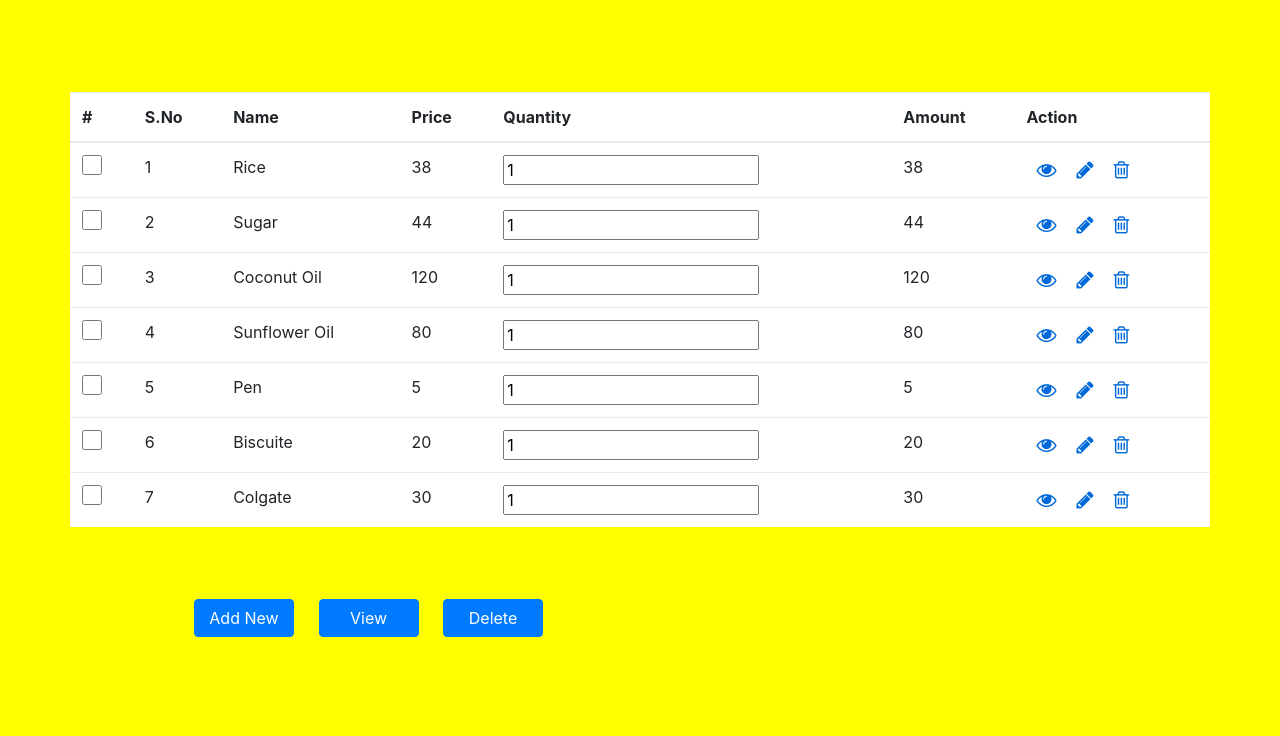
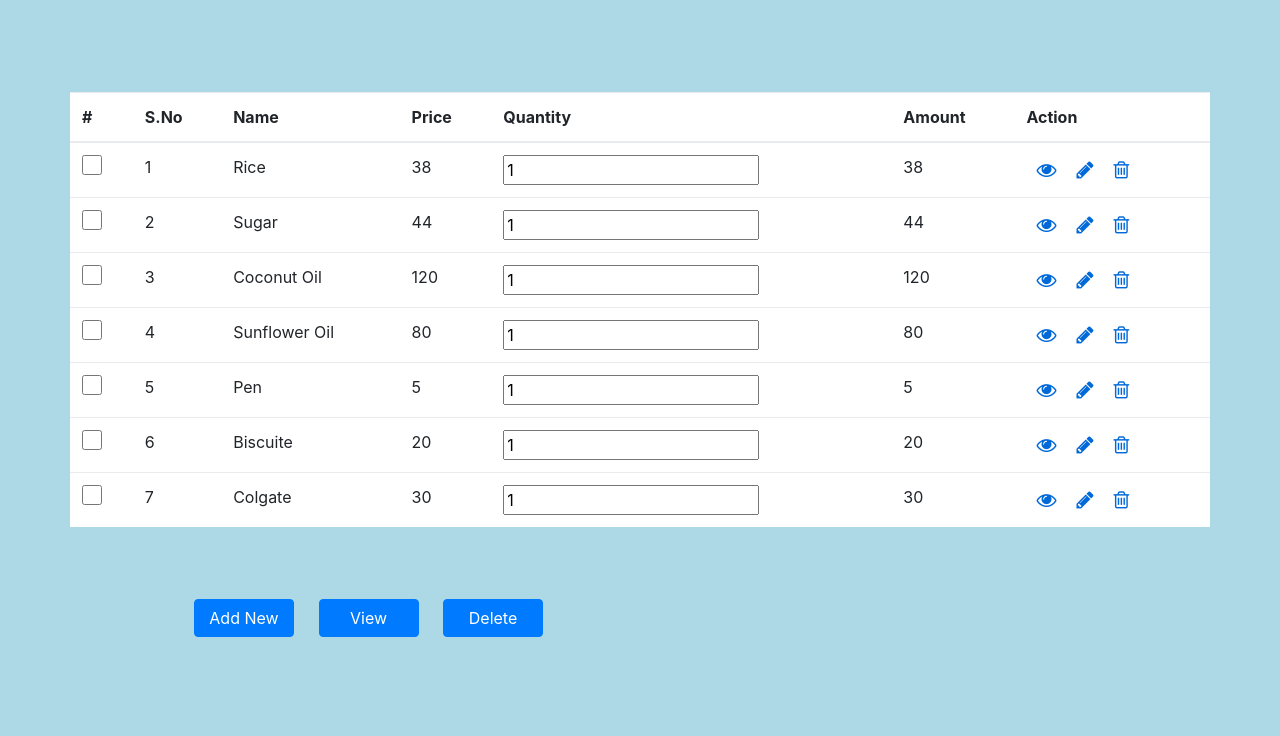
Before and after one commit to JeniAbi/crud-js, a plain HTML site: page index.html in a window 1280 px wide. Shown: the part 64-800 px from the top of the page. Drawn offline with Linux system fonts and the light colour scheme.

Commit message:
Menambahkan warna pada web jeniabi

```diff
--- a/index.html
+++ b/index.html
@@ -11,7 +11,7 @@
 		<script type="text/javascript" src="js/bootstrap.min.js"></script>
 		<script type="text/javascript" src="js/script.js"></script>
 	</head>
-	<body style="background-color: yellow;">
+	<body style="background-color: lightblue;">
 		<div class="container">
 				<h1 class="text-center">CRUD</h1>
 			<div class="row">
```
